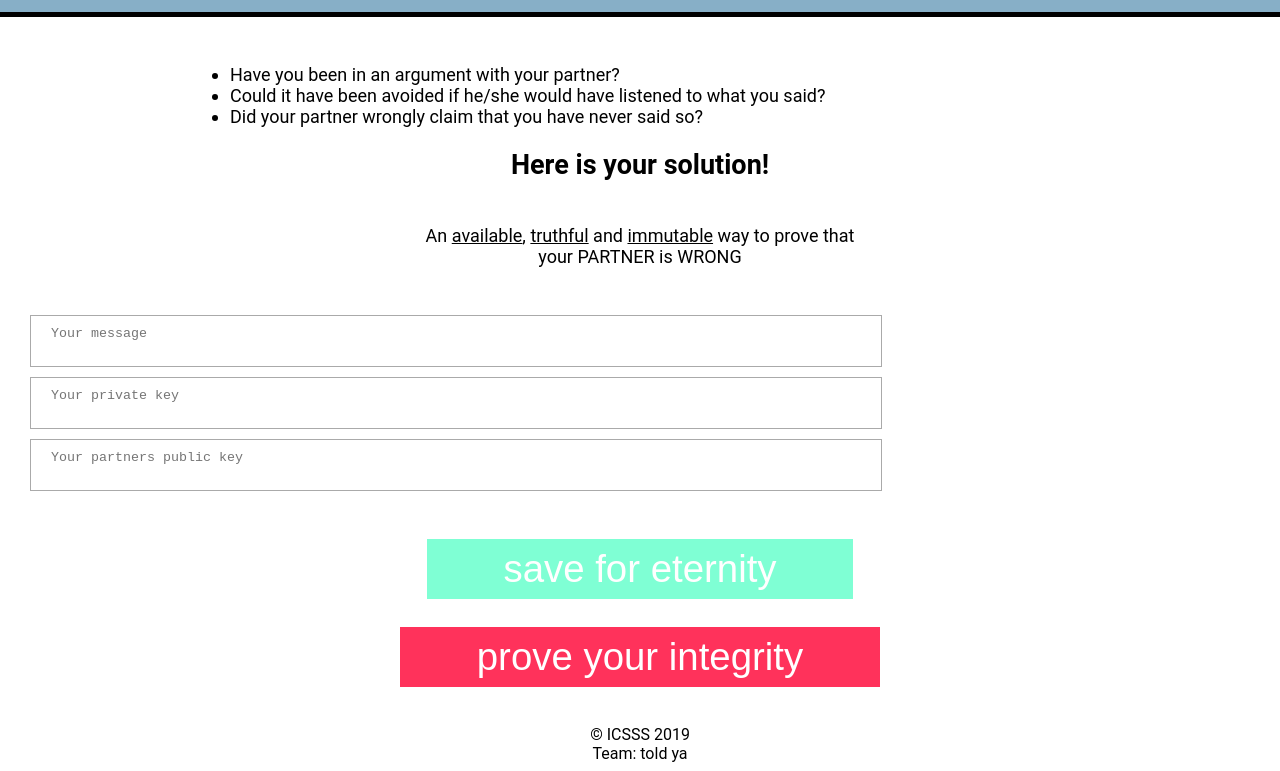
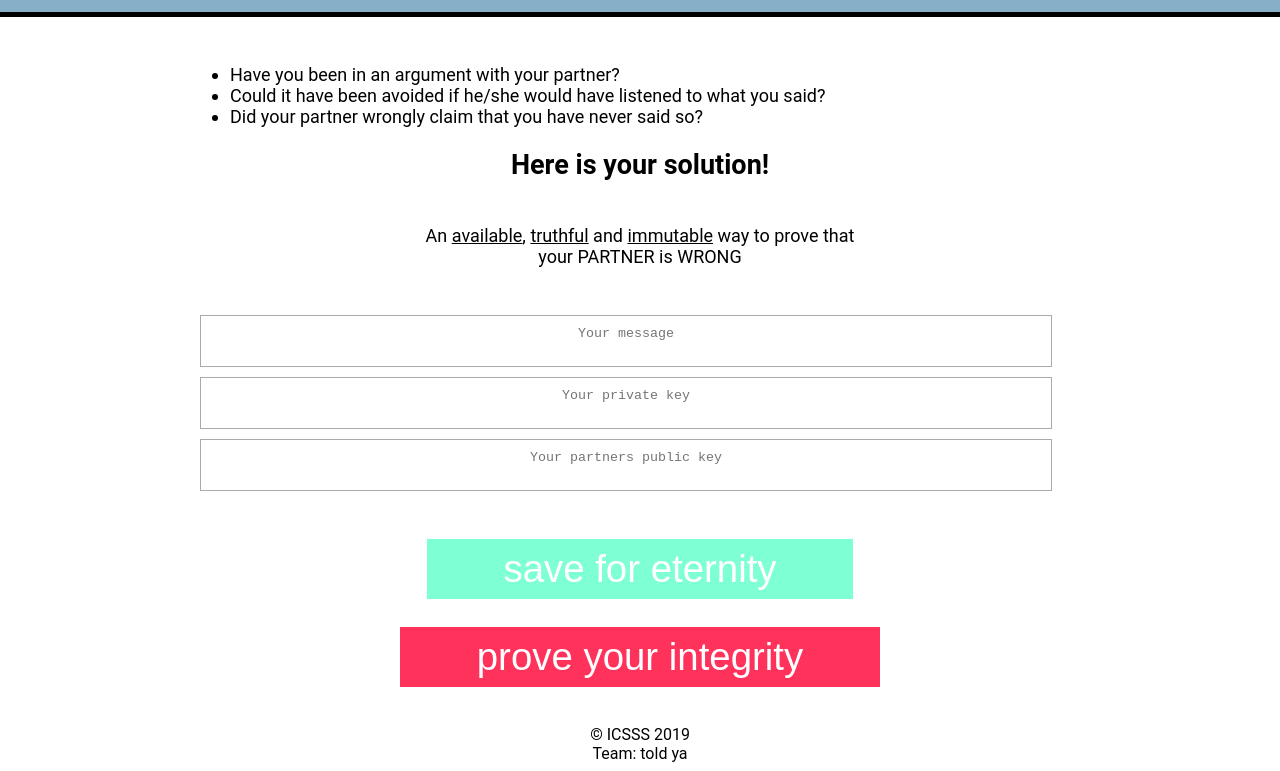
Before and after one commit to pablobiedma/ToldYa-Backend, a plain HTML site: page toooldya.html in a window 1280 px wide. Shown: the part 93-864 px from the top of the page. Drawn offline with Linux system fonts and the light colour scheme; files that its build step writes are made by us from their sources.

Commit message:
Update tooldya.css

```diff
--- a/tooldya.css
+++ b/tooldya.css
@@ -42,7 +42,8 @@ body {
 }
 
 .my-pagearea{
-    margin-left: 20px;
+    margin: auto;
+    text-align: center;
 }
 
 
@@ -60,6 +61,7 @@ body {
     padding: 10px 20px;
     border: 1px solid #aaa;
     resize: none;
+    text-align: center;
 }
 
 .profile-menu{
```
